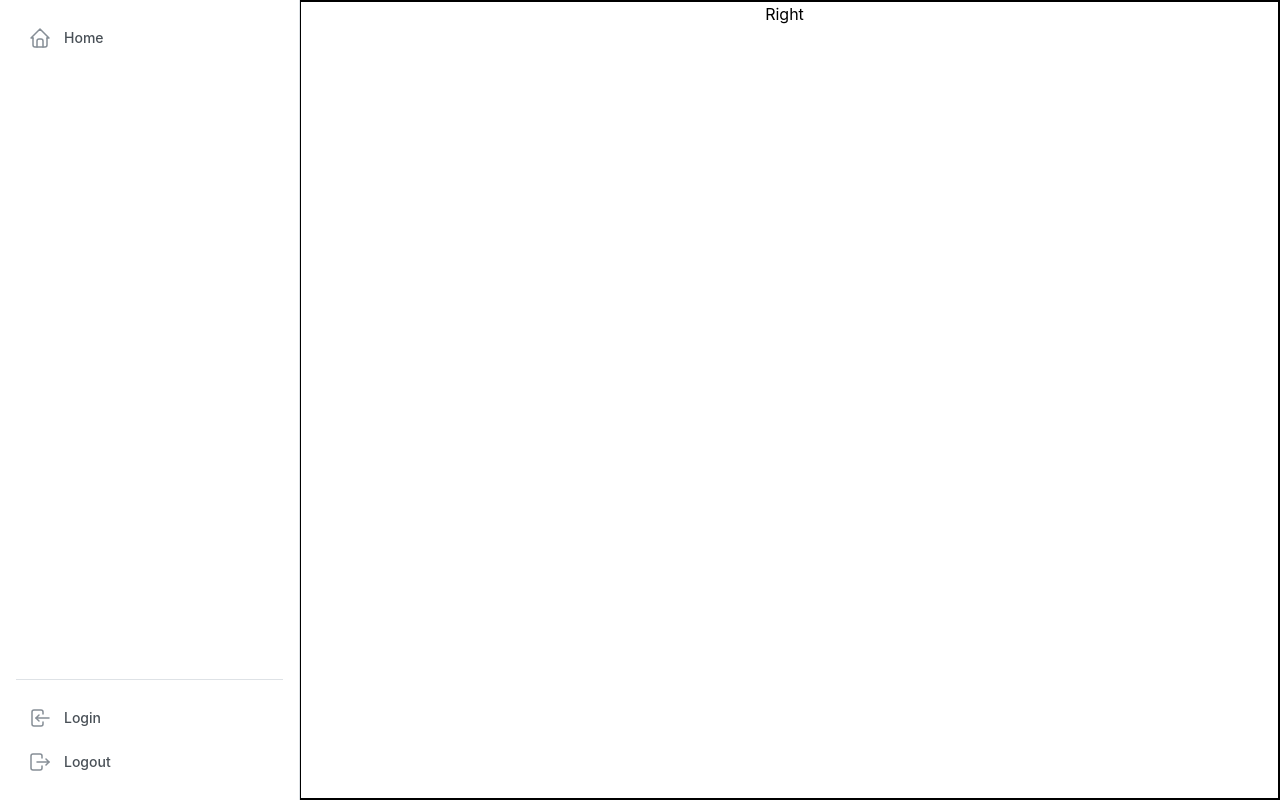
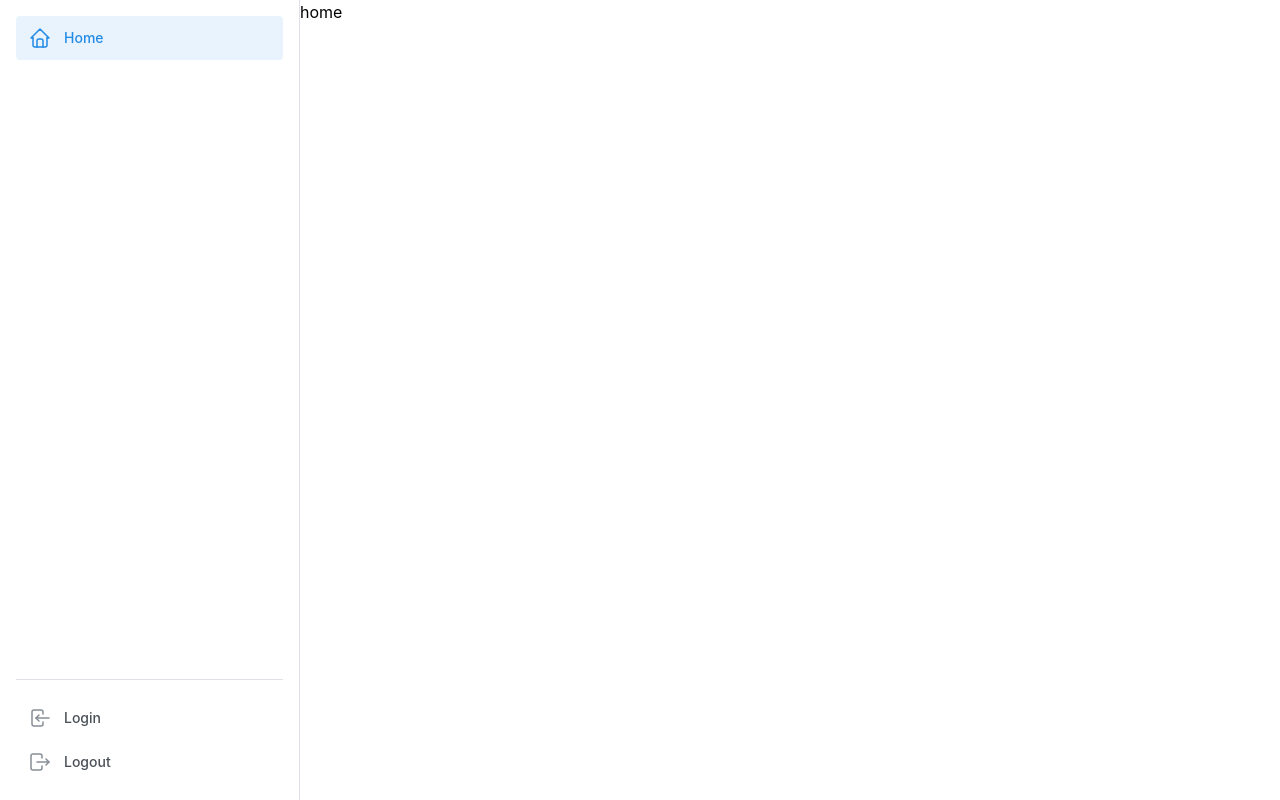
Before and after one commit to MarginalCasey/leading-information-system-offline-assignment, a React (Create React App) app: page /home in a window 1280 px wide. Built offline with nearby package versions, Linux system fonts and the light colour scheme.

Commit message:
Create basic layout with routing

```diff
--- a/src/App.js
+++ b/src/App.js
@@ -1,12 +1,15 @@
-import Left from './Left'
-import Right from './Right';
-import './App.css';
+import { Outlet } from "react-router-dom";
+import "./App.css";
+import Left from "./Left";
+import Right from "./Right";
 
 function App() {
   return (
     <div className="App">
-		<Left />
-		<Right />
+      <Left />
+      <Right>
+        <Outlet />
+      </Right>
     </div>
   );
 }
--- a/src/Left.css
+++ b/src/Left.css
@@ -1,8 +1,3 @@
-.Left {
-  float: left;
-  height: 100%;
-}
-
 .navbar {
   width: 300px;
   height: 100%;
@@ -42,14 +37,14 @@
   color: var(--mantine-color-black);
 }
 
-.link[data-active],
-.link[data-active]:hover {
+.link.active,
+.link.active:hover {
   background-color: var(--mantine-color-blue-light);
   color: var(--mantine-color-blue-light-color);
 }
 
-.link[data-active] .linkIcon,
-.link[data-active]:hover .linkIcon {
+.link.active .linkIcon,
+.link.active:hover .linkIcon {
   color: var(--mantine-color-blue-light-color);
 }
 
--- a/src/Left.js
+++ b/src/Left.js
@@ -1,37 +1,31 @@
 import { IconHome, IconLogin, IconLogout } from "@tabler/icons-react";
+import { NavLink } from "react-router-dom";
 import "./Left.css";
 
-const data = [{ link: "", label: "Home", icon: IconHome }];
+const data = [{ link: "/home", label: "Home", icon: IconHome }];
 
 function Left() {
   const links = data.map((item) => (
-    <a
-      className="link"
-      data-active={undefined}
-      href={item.link}
-      key={item.label}
-    >
+    <NavLink className="link" to={item.link} key={item.label}>
       <item.icon className="linkIcon" stroke={1.5} />
       <span>{item.label}</span>
-    </a>
+    </NavLink>
   ));
 
   return (
-    <div className="left">
     <nav className="navbar">
       <div className="navbarMain">{links}</div>
       <div className="footer">
-          <a className="link" href="#">
+        <NavLink className="link" to="/login">
           <IconLogin className="linkIcon" stroke={1.5} />
           <span>Login</span>
-          </a>
+        </NavLink>
         <a className="link" href="#">
           <IconLogout className="linkIcon" stroke={1.5} />
           <span>Logout</span>
         </a>
       </div>
     </nav>
-    </div>
   );
 }
 
--- a/src/Right.css
+++ b/src/Right.css
@@ -1,11 +1,4 @@
-.Right {
-  text-align: center;
-  float: left;
-  width: 90%;
+.right {
   height: 100%;
-  border-top: 2px solid black;
-  border-bottom: 2px solid black;
-  border-left: 1px solid black;
-  border-right: 2px solid black;
-  padding-right: 10px;
+  flex: 1 0 0%;
 }
--- a/src/Right.js
+++ b/src/Right.js
@@ -1,11 +1,7 @@
-import './Right.css';
+import "./Right.css";
 
-function Right() {
-  return (
-    <div className="Right">
-		Right
-	</div>
-  );
+function Right({ children }) {
+  return <div className="right">{children}</div>;
 }
 
 export default Right;
--- a/src/index.js
+++ b/src/index.js
@@ -2,6 +2,11 @@ import { createTheme, MantineProvider } from "@mantine/core";
 import "@mantine/core/styles.css";
 import React from "react";
 import ReactDOM from "react-dom/client";
+import {
+  createBrowserRouter,
+  Navigate,
+  RouterProvider,
+} from "react-router-dom";
 import App from "./App";
 import "./index.css";
 import reportWebVitals from "./reportWebVitals";
@@ -10,11 +15,32 @@ const theme = createTheme({
   /** Put your mantine theme override here */
 });
 
+const router = createBrowserRouter([
+  {
+    path: "/",
+    element: <Navigate to="/home" replace />,
+  },
+  {
+    path: "/",
+    element: <App />,
+    children: [
+      {
+        path: "home",
+        element: <div>home</div>,
+      },
+      {
+        path: "login",
+        element: <div>login</div>,
+      },
+    ],
+  },
+]);
+
 const root = ReactDOM.createRoot(document.getElementById("root"));
 root.render(
   <React.StrictMode>
     <MantineProvider theme={theme}>
-      <App />
+      <RouterProvider router={router} />
     </MantineProvider>
   </React.StrictMode>
 );
```
Lines whose indentation alone changed are shown as unchanged.
